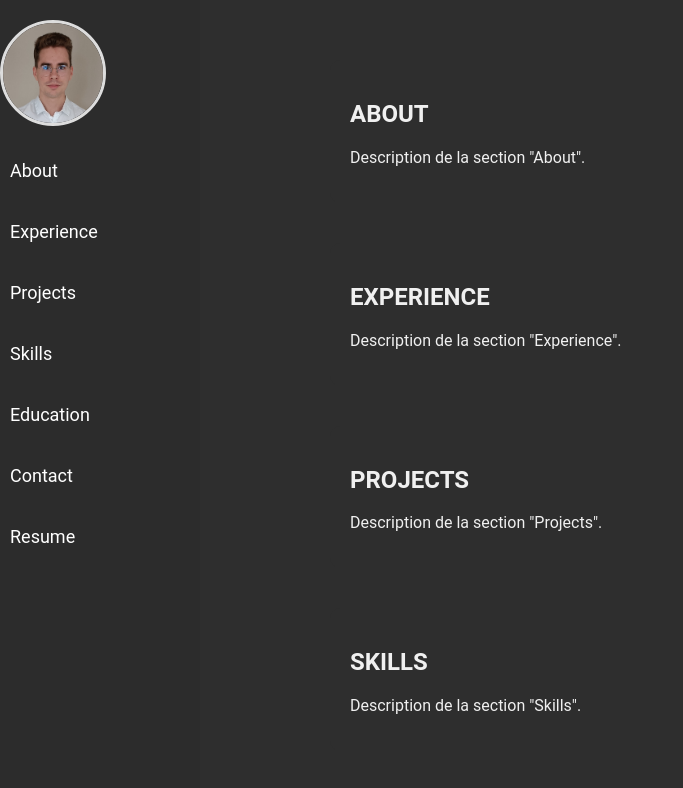
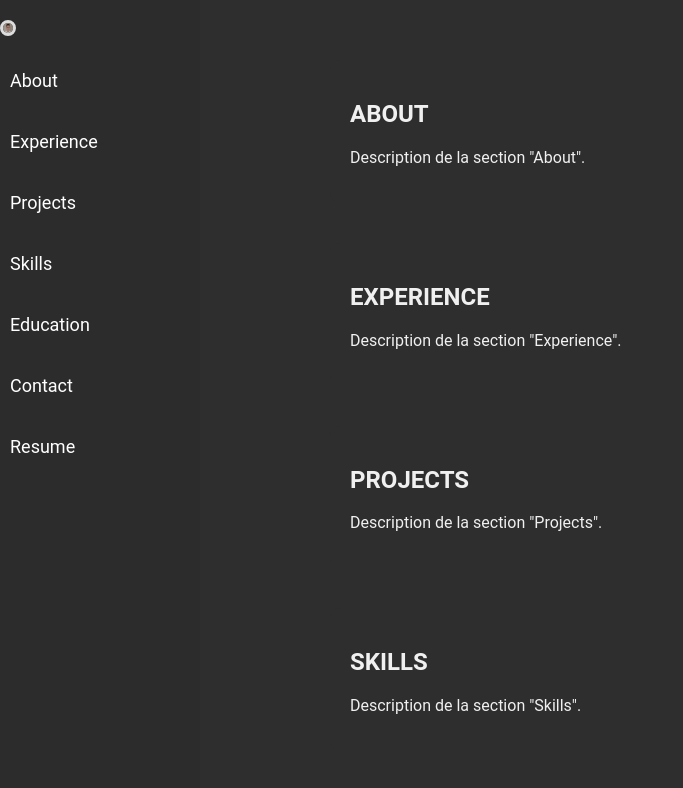
Before and after one commit to mathis-giraud-pro/Portfolio, a plain HTML site: page index.html in a window 1280 px wide. Shown: the top 788 px of the page, without its empty margins (0-683 px from the left). Drawn offline with Linux system fonts and the light colour scheme.

Commit message:
petite photo

```diff
--- a/static/styles.css
+++ b/static/styles.css
@@ -88,8 +88,8 @@ section p {
 }
 
 .sidebar .profile-photo img {
-    width: 100px; /* Taille de l'image */
-    height: 100px; /* Taille de l'image */
+    width: 10px; /* Taille de l'image */
+    height: 10px; /* Taille de l'image */
     border-radius: 50%; /* Rend l'image ronde */
     border: 3px solid #ddd; /* Ajoute une bordure grise autour de l'image */
     margin-bottom: 20px;
```
